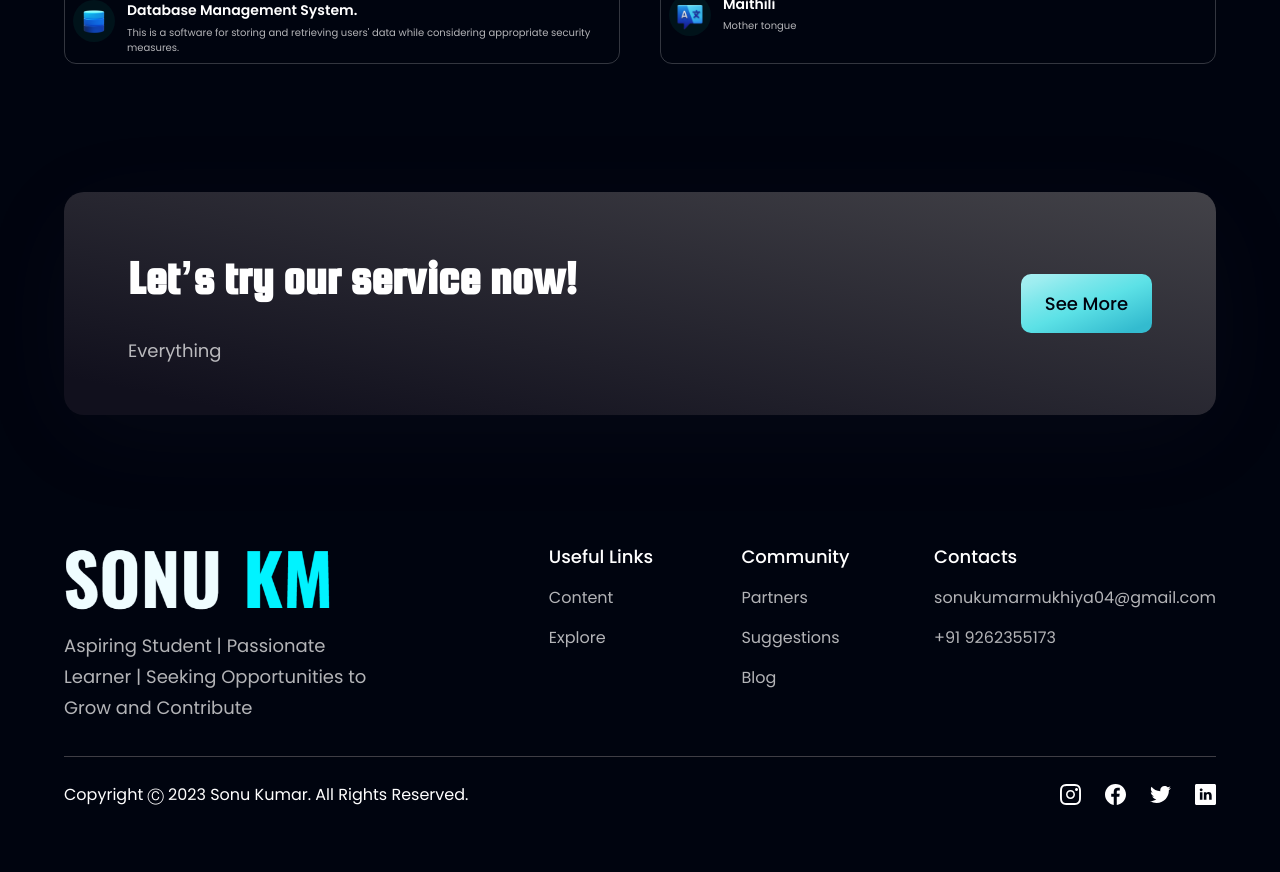
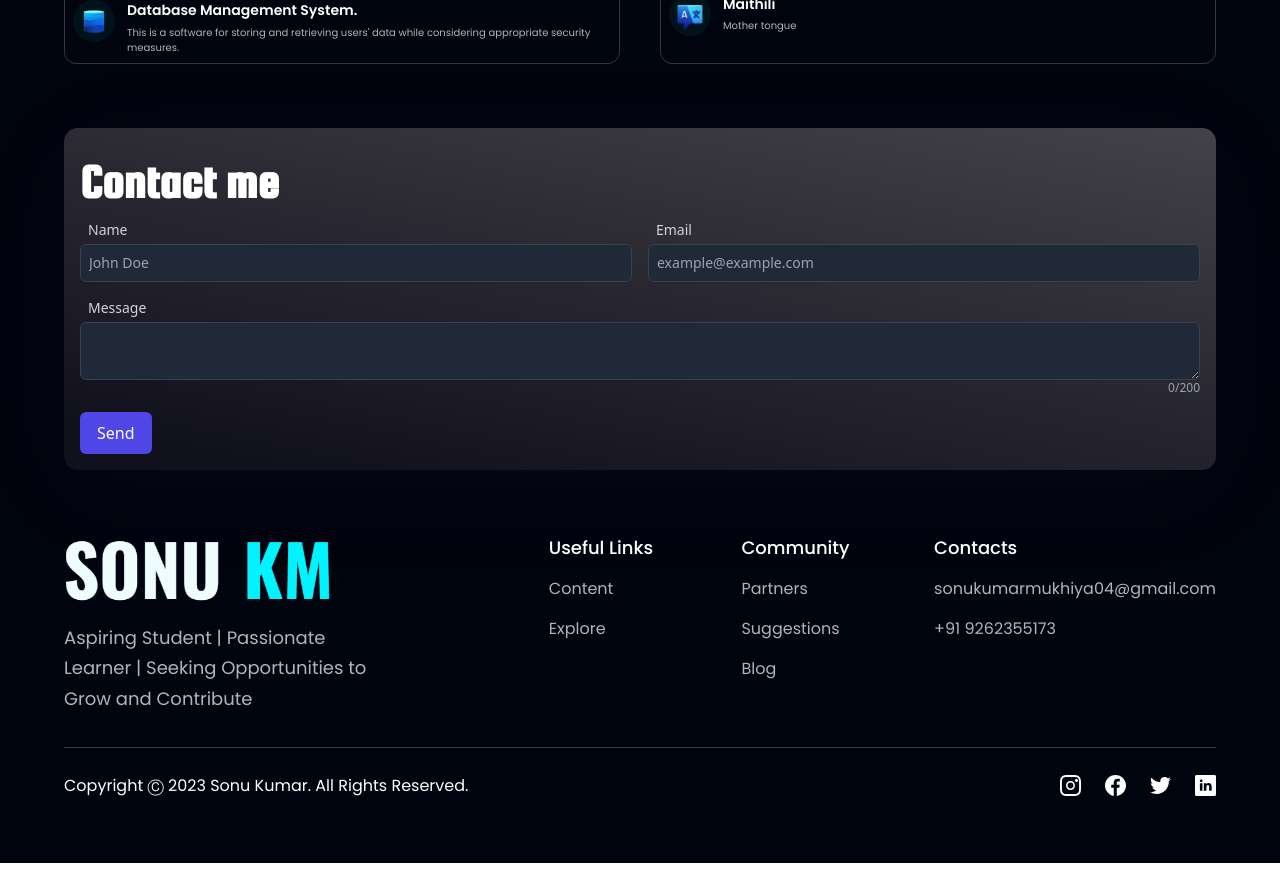
Before and after one commit to sonuku092/My_Portfolio, a React (Vite) app: page / in a window 1280 px wide. Shown: the part 2580-3452 px from the top of the page. Built offline with nearby package versions, Linux system fonts and the light colour scheme; a web font is replaced by a local one.

Commit message:
Contact Page

```diff
--- a/src/App.jsx
+++ b/src/App.jsx
@@ -1,5 +1,5 @@
 import styles from "./style";
-import { Clients, CTA, Footer, Navbar, Stats, Testimonials, Hero, AboutMe, Project, Skills} from "./components";
+import { Clients, CTA, Footer, Navbar, Stats, Testimonials, Hero, AboutMe, Project, Skills, Contact} from "./components";
 
 const App = () => (
   <div className="bg-primary w-full overflow-hidden">
@@ -32,7 +32,8 @@ const App = () => (
         <Skills/>
         {/* <Testimonials /> */}
         {/* <Clients /> */}
-        <CTA />
+        {/* <CTA /> */}
+        <Contact />
         <Footer />
       </div>
     </div>
--- a/src/components/CTA.jsx
+++ b/src/components/CTA.jsx
@@ -2,6 +2,7 @@ import styles from "../style";
 import Button from "./Button";
 
 const CTA = () => (
+
   <section className={`${styles.flexCenter} ${styles.marginY} ${styles.padding} sm:flex-row flex-col bg-black-gradient-2 rounded-[20px] box-shadow`}>
     <div className="flex-1 flex flex-col">
       <h2 className={styles.heading2}>Let’s try our service now!</h2>
--- /dev/null
+++ b/src/components/Contact.jsx
@@ -0,0 +1,155 @@
+import React, { useState } from "react";
+import Button from "./Button";
+import styles from "../style";
+
+const Contact = () => {
+  const [name, setName] = useState("");
+  const [email, setEmail] = useState("");
+  const [message, setMessage] = useState("");
+  const [nameTouched, setNameTouched] = useState(false);
+  const [emailTouched, setEmailTouched] = useState(false);
+  const [messageTouched, setMessageTouched] = useState(false);
+  const maxNameChars = 50;
+  const maxEmailChars = 75;
+  const maxMessageWords = 200;
+
+  const handleNameChange = (event) => {
+    setName(event.target.value);
+  };
+
+  const handleEmailChange = (event) => {
+    setEmail(event.target.value);
+  };
+
+  const handleMessageChange = (event) => {
+    setMessage(event.target.value);
+  };
+
+  const isNameValid = (!nameTouched || (name.trim().length > 0 && name.length <= maxNameChars));
+  const isEmailValid = (!emailTouched || (email.trim().length > 0 && email.length <= maxEmailChars));
+  const isMessageValid =
+    message.trim().split(/\s+/).filter(Boolean).length <= maxMessageWords;
+
+  const handleNameBlur = () => {
+    setNameTouched(true);
+  };
+
+  const handleEmailBlur = () => {
+    setEmailTouched(true);
+  };
+
+  const handleMessageBlur = () => {
+    setMessageTouched(true);
+  };
+
+  return (
+    <section
+      className={` sm:px-4 px-2 sm:py-4 py-2 sm:flex-row flex-col bg-black-gradient-2 rounded-[14px] box-shadow`}
+    >
+      <div className="flex-1 flex flex-col rounded-lg text-white">
+        <h2 className={styles.heading2}>
+          Contact me
+        </h2>
+        <div className="">
+          <form
+            action="https://formspree.io/f/xnqoqzqk"
+            method="POST"
+            className="space-y-4"
+          >
+            <div className="flex-row sm:flex gap-4">
+              <div className="flex-1">
+                <label
+                  htmlFor="name"
+                  className={`block text-sm px-2 font-medium ${
+                    nameTouched && !isNameValid
+                      ? "text-red-500"
+                      : "text-gray-300"
+                  }`}
+                >
+                  Name
+                </label>
+                <input
+                  type="text"
+                  id="name"
+                  name="name"
+                  value={name}
+                  onChange={handleNameChange}
+                  onBlur={handleNameBlur}
+                  required
+                  placeholder="John Doe"
+                  className={`mt-1 p-2 focus:ring-indigo-500 focus:border-indigo-500 block w-full shadow-sm sm:text-sm border ${
+                    nameTouched && !isNameValid
+                      ? "border-red-500"
+                      : "border-gray-700"
+                  } rounded-md bg-gray-800 text-white`}
+                />
+              </div>
+              <div className="flex-1">
+                <label
+                  htmlFor="email"
+                  className={`block text-sm px-2 font-medium ${
+                    emailTouched && !isEmailValid
+                      ? "text-red-500"
+                      : "text-gray-300"
+                  }`}
+                >
+                  Email
+                </label>
+                <input
+                  type="email"
+                  id="email"
+                  name="email"
+                  value={email}
+                  onChange={handleEmailChange}
+                  onBlur={handleEmailBlur}
+                  required
+                  placeholder="example@example.com"
+                  className={`mt-1 p-2 focus:ring-indigo-500 focus:border-indigo-500 block w-full shadow-sm sm:text-sm border ${
+                    emailTouched && !isEmailValid
+                      ? "border-red-500"
+                      : "border-gray-700"
+                  } rounded-md bg-gray-800 text-white`}
+                />
+              </div>
+            </div>
+            <div>
+              <label
+                htmlFor="message"
+                className="block text-sm px-2 font-medium text-gray-300"
+              >
+                Message
+              </label>
+              <textarea
+                id="message"
+                name="message"
+                value={message}
+                onChange={handleMessageChange}
+                onBlur={handleMessageBlur}
+                required
+                rows="2"
+                maxLength="1000"
+                className={`mt-1 p-2 focus:ring-indigo-500 focus:border-indigo-500 block w-full shadow-sm sm:text-sm border ${
+                  messageTouched && !isMessageValid
+                    ? "border-red-500"
+                    : "border-gray-700"
+                } rounded-md bg-gray-800 text-white`}
+              ></textarea>
+              <p className="text-gray-400 text-xs text-right">
+                {message.trim().split(/\s+/).filter(Boolean).length}/
+                {maxMessageWords}
+              </p>
+            </div>
+            <button
+              type="submit"
+              className="inline-flex items-center px-4 py-2 border border-transparent text-base font-medium rounded-md shadow-sm text-white bg-indigo-600 hover:bg-indigo-700 focus:outline-none focus:ring-2 focus:ring-offset-2 focus:ring-indigo-500"
+            >
+              Send
+            </button>
+          </form>
+        </div>
+      </div>
+    </section>
+  );
+};
+
+export default Contact;
--- a/src/components/index.js
+++ b/src/components/index.js
@@ -12,6 +12,7 @@ import AboutMe from "./AboutMe";
 import Project from "./Project";
 import Skills from "./Skills";
 import Language from "./Language";
+import Contact from "./Contact";
 
 export {
   Navbar,
@@ -28,4 +29,5 @@ export {
   Project,
   Skills,
   Language,
+  Contact,
 };
```
